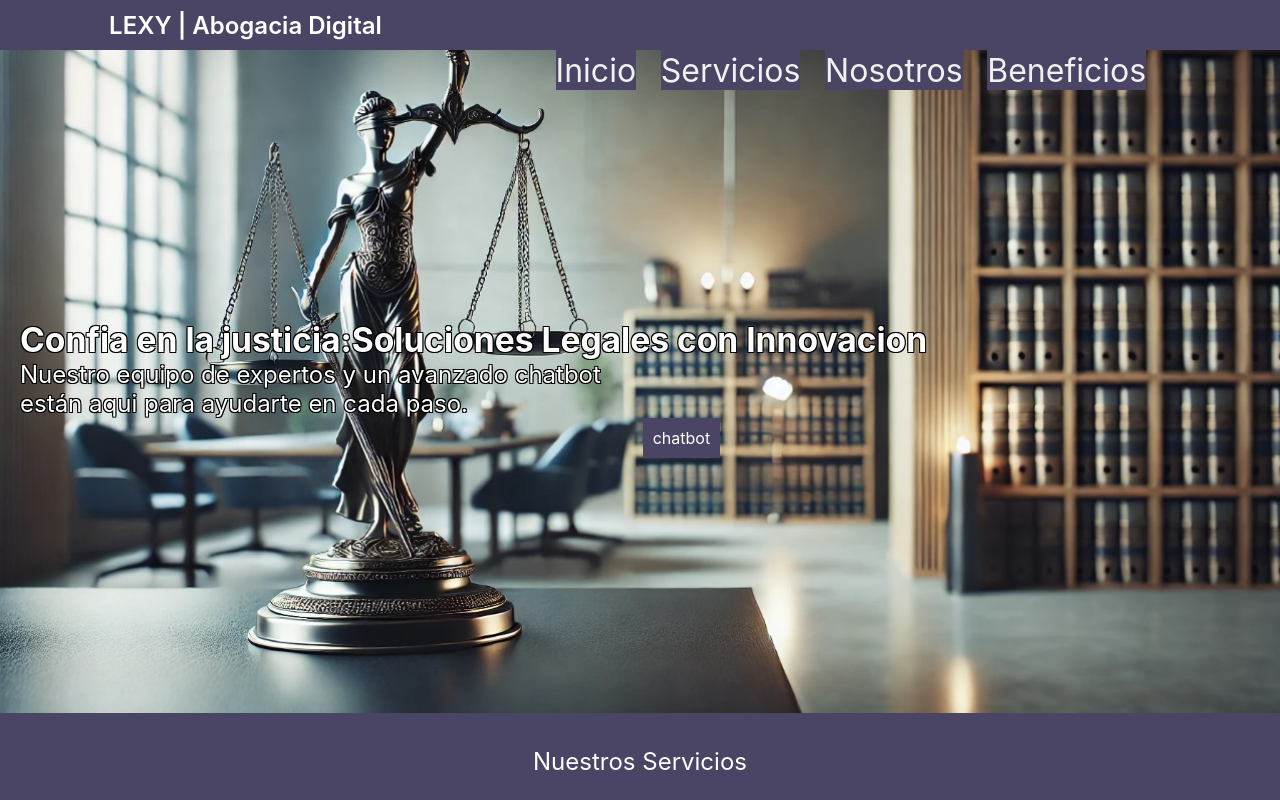
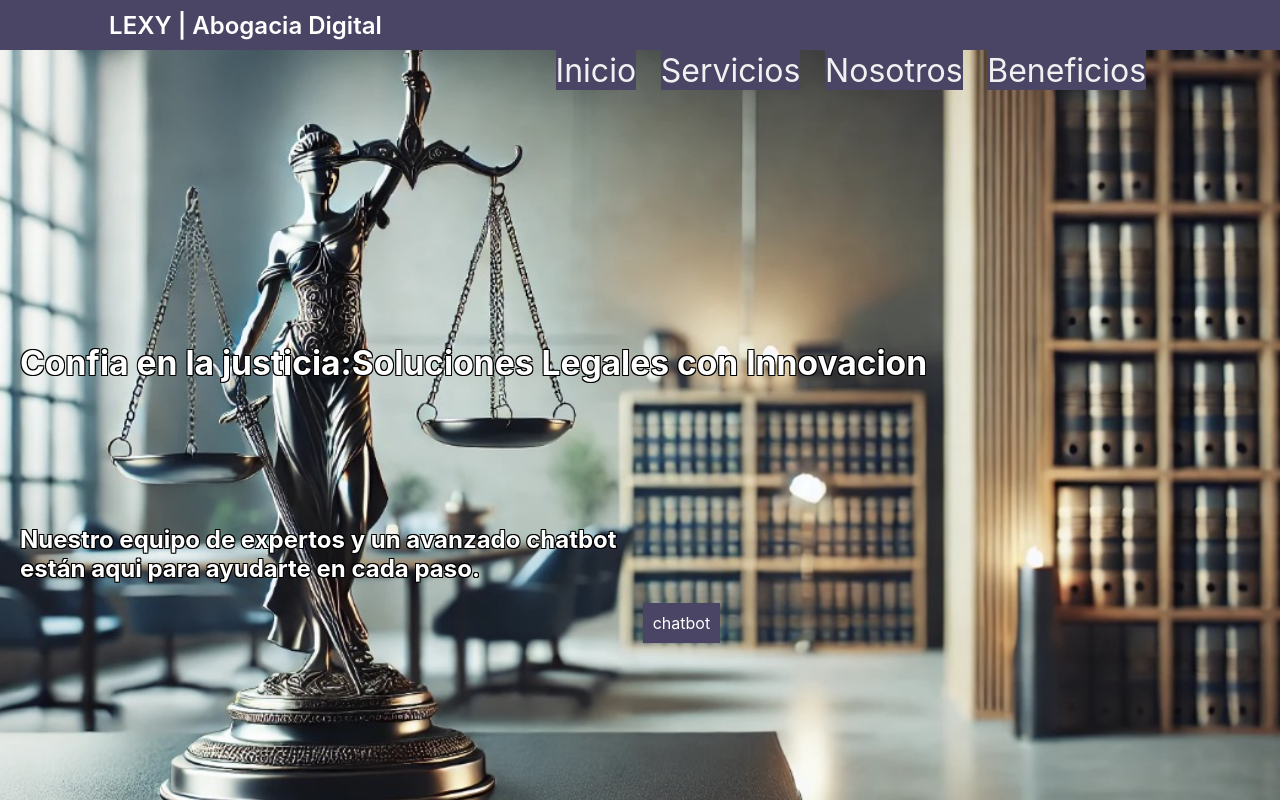
Before and after one commit to CursedAki/Lexy, a React (Create React App) app in the folder Proyecto/web-lexy/: page / in a window 1280 px wide. Shown: the top 800 px of the page. Built offline with nearby package versions, Linux system fonts and the light colour scheme.

Commit message:
PseudoFinal

```diff
--- a/Proyecto/web-lexy/src/Components/Navbar.js
+++ b/Proyecto/web-lexy/src/Components/Navbar.js
@@ -69,8 +69,9 @@ const Navbar = () => {
    {NavbarOpen  && (
       <ul className={styles.linksContainer}>
         {links.map((x) => (
-            <div>
+          <div   >
             <Link
+              key={x.id}
               onClick={() => setNavbarOpen(false)}
               to={x.link}
               smooth
@@ -87,8 +88,9 @@ const Navbar = () => {
    {windowDimension.width > 800 && (
       <ul className={styles.linksContainer}>
         {links.map((x) => (
-            <div>
+          <div key={x.id}>
             <Link
+              key={x.id}
               onClick={() => setNavbarOpen(false)}
               to={x.link}
               smooth
@@ -102,7 +104,7 @@ const Navbar = () => {
     </ul>
     )}
   </div>
-  );
+  )
 };
 
 export default Navbar
--- a/Proyecto/web-lexy/src/Screens/Home.js
+++ b/Proyecto/web-lexy/src/Screens/Home.js
@@ -6,15 +6,15 @@ const Home = () => {
   return (
     <div className={styles.home}>
       <div className={styles.titleContainer}>
-        <p1>
+        <h1>
           <b>Confia en la justicia:</b>
           <b>Soluciones Legales con Innovacion</b>
             <br></br>
-        </p1>
-          <p2>
+        </h1>
+          <h2>
           Nuestro equipo de expertos y un avanzado chatbot <br/>
           están aqui para ayudarte en cada paso.
-          </p2>
+          </h2>
 
       </div>
 
--- a/Proyecto/web-lexy/src/Screens/Home.module.css
+++ b/Proyecto/web-lexy/src/Screens/Home.module.css
@@ -16,7 +16,7 @@
     padding-top: 50px;
 }
 
-.home p1{
+.home h1{
     display: flex;
     text-shadow:
     -1px -1px 0 #000,
@@ -27,7 +27,7 @@
     color: white;
     padding-top: 20%;
 }
-.home p2{
+.home h2{
     text-shadow:
     -1px -1px 0 #000,
     1px -1px 0 #000,
```
Lines whose indentation alone changed are shown as unchanged.
